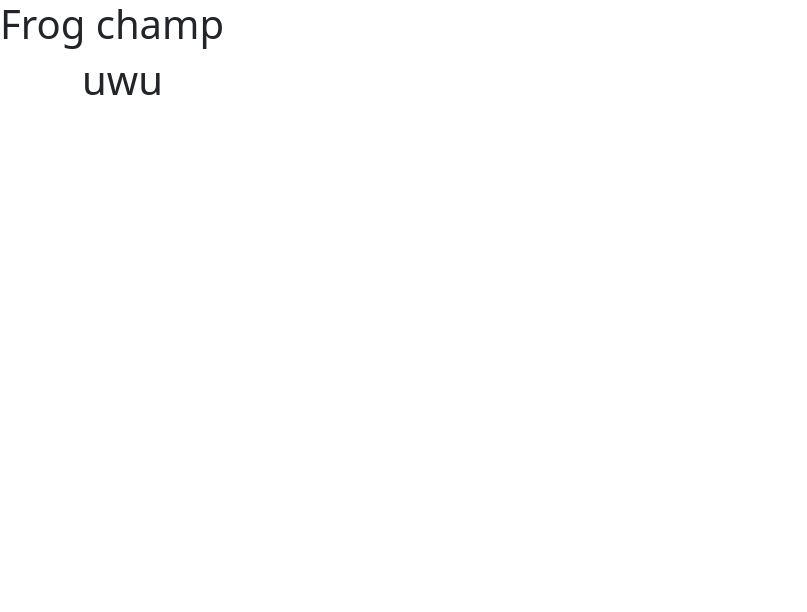
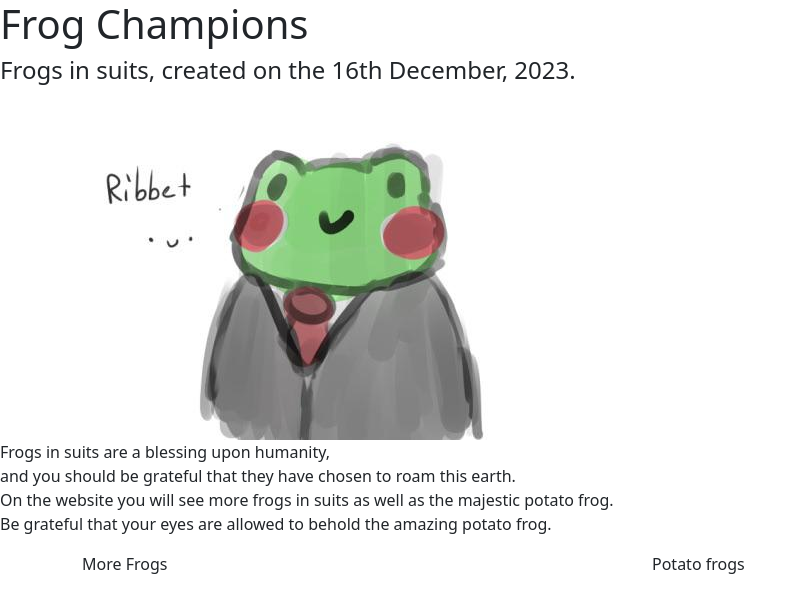
Before and after one commit to SmxkeT/Codebase, a plain HTML site: page www/index.html in a window 1280 px wide. Shown: the whole page, without its empty margins (0-807 px from the left). Drawn offline with nearby package versions, Linux system fonts and the light colour scheme.

Commit message:
title change, and image add

```diff
--- a/www/index.html
+++ b/www/index.html
@@ -3,18 +3,36 @@
 <head>
     <meta charset="UTF-8">
     <meta name="viewport" content="width=device-width, initial-scale=1.0">
-    <title>Document</title>
+    <title>Frog Champs</title>
     <link href="https://cdn.jsdelivr.net/npm/bootstrap@5.2.3/dist/css/bootstrap.min.css" rel="stylesheet" integrity="sha384-rbsA2VBKQhggwzxH7pPCaAqO46MgnOM80zW1RWuH61DGLwZJEdK2Kadq2F9CUG65" crossorigin="anonymous">
 </head>
 
 <!-- <body> Main body -->
     <script src="https://cdn.jsdelivr.net/npm/bootstrap@5.2.3/dist/js/bootstrap.bundle.min.js" integrity="sha384-kenU1KFdBIe4zVF0s0G1M5b4hcpxyD9F7jL+jjXkk+Q2h455rYXK/7HAuoJl+0I4" crossorigin="anonymous"></script>
     <script src="https://cdn.jsdelivr.net/npm/@popperjs/core@2.11.6/dist/umd/popper.min.js" integrity="sha384-oBqDVmMz9ATKxIep9tiCxS/Z9fNfEXiDAYTujMAeBAsjFuCZSmKbSSUnQlmh/jp3" crossorigin="anonymous"></script>
-    <h1>Frog champ</h1>
 
-    <!-- container -->
-    <div class="container">
-        <h1>uwu</h1>
+    <!-- Heading -->
+  <h1>Frog Champions</h1>
+  <h4>Frogs in suits, created on the 16th December, 2023.</h4>
+
+  <!-- Image for front webpage. -->
+  <div class="img-with-text">
+    <img src="Froggy.jpg" alt="sometext"/>
+    <p>Frogs in suits are a blessing upon humanity, <br>and you should be grateful that they have chosen to roam this earth.<br> On the website you will see more frogs
+      in  suits as well as the majestic potato frog.<br> Be grateful that your eyes are allowed to behold the amazing potato frog.
+    </p>
+  </div>
+
+  <div class="container">
+    <div class="row">
+      <div class="col-md-6">
+        More Frogs
       </div>
+      <div class="col-md-6">
+        Potato frogs
+      </div>
+    </div>
+  </div>
+
 </body>
 </html>
```
Also changed, not shown: www/Froggy.jpg (added).
